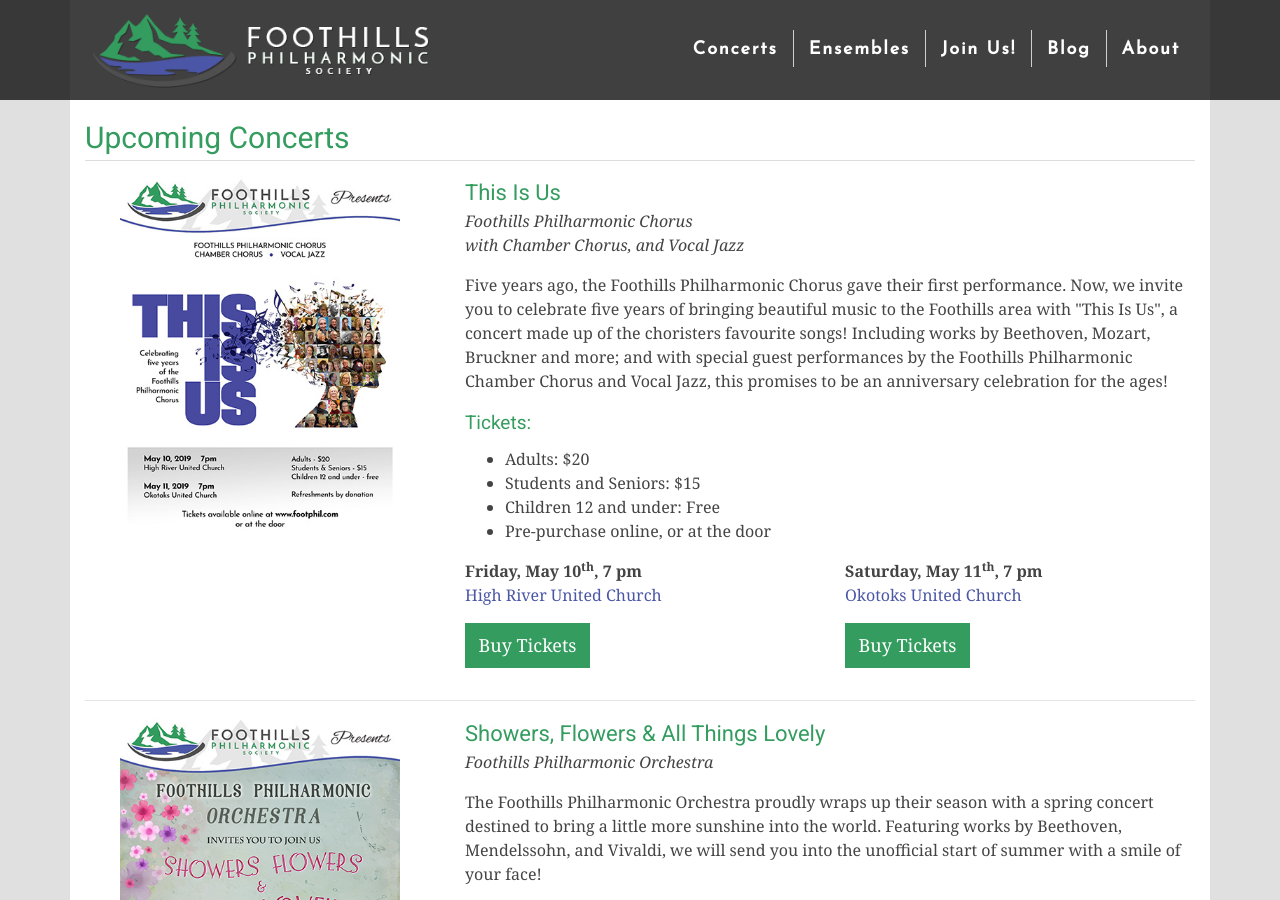
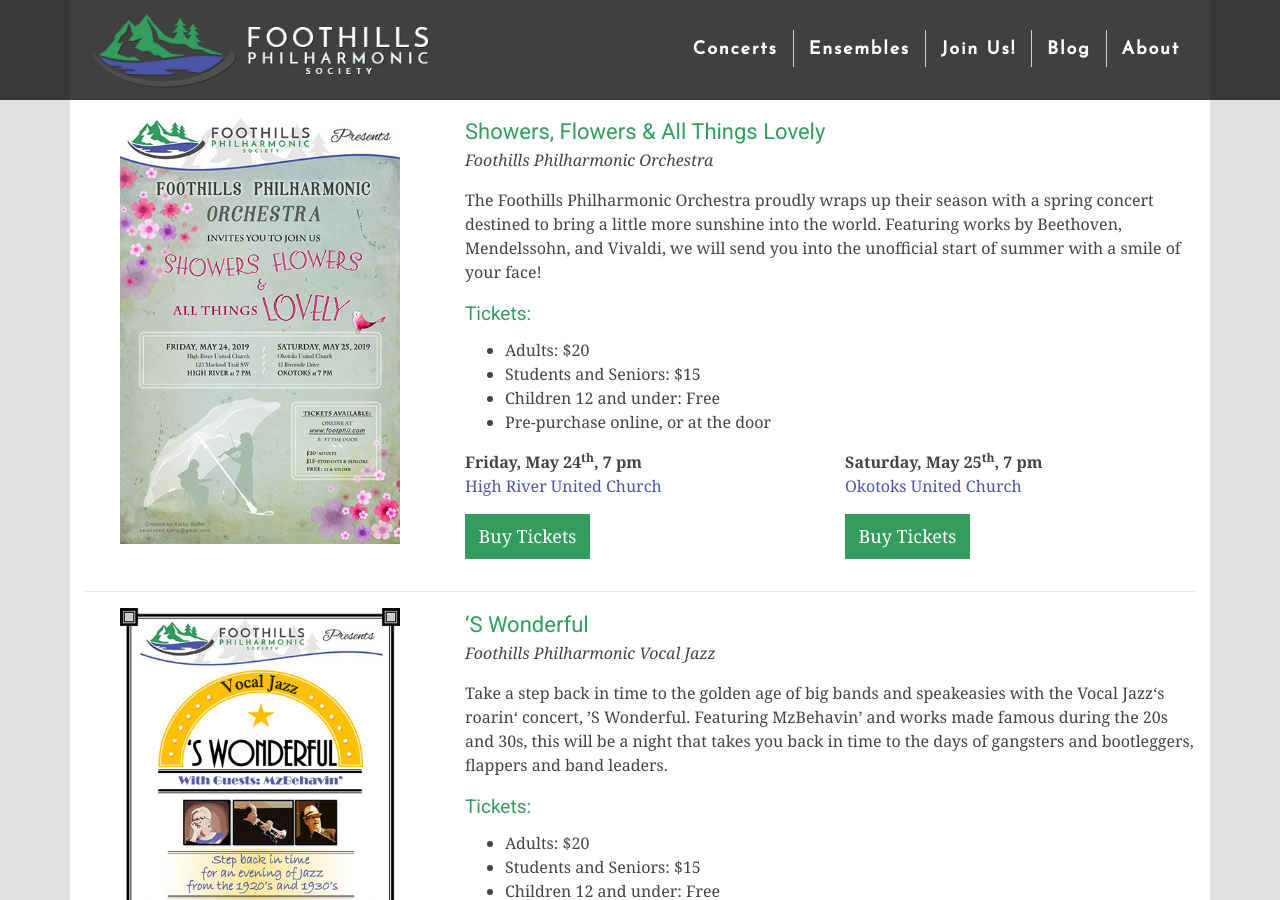
Before and after one commit to percyhanna/fps, a Jekyll site: the page built from concerts/index.html, in a window 1280 px wide and 900 px high. Built offline with Jekyll 4.4.1, drawn with Linux system fonts in a browser that asks for light colours; nearby versions of some CDN libraries; Markdown is read by kramdown in place of the engine named in the settings.

Commit message:
Remove This is Us

```diff
--- a/concerts/index.html
+++ b/concerts/index.html
@@ -2,93 +2,6 @@
 layout: default
 title: Upcoming Concerts
 ---
-
-<h1>Upcoming Concerts</h1>
-
-<div class="row">
-  <div class="col-lg-4 col-md-6 col-12">
-    <p class="content-image">
-      <a
-        href="https://www.brownpapertickets.com/producer/1352936"
-        target="_blank"
-      >
-        <img src="/images/concerts/2019-spring/this-is-us-small.jpg" />
-      </a>
-    </p>
-  </div>
-
-  <div class="col-lg-8 col-md-6 col-12">
-    <h3 class="tight">
-      This Is Us
-    </h3>
-    <p>
-      <em>
-        Foothills Philharmonic Chorus
-        <br />
-        with Chamber Chorus, and Vocal Jazz
-      </em>
-    </p>
-
-    <p>Five years ago, the Foothills Philharmonic Chorus gave their first performance. Now, we invite you to celebrate five years of bringing beautiful music to the Foothills area with "This Is Us", a concert made up of the choristers favourite songs! Including works by Beethoven, Mozart, Bruckner and more; and with special guest performances by the Foothills Philharmonic Chamber Chorus and Vocal Jazz, this promises to be an anniversary celebration for the ages!</p>
-
-    <h5>Tickets:</h5>
-    <ul>
-      <li>Adults: $20</li>
-      <li>Students and Seniors: $15</li>
-      <li>Children 12 and under: Free</li>
-      <li>Pre-purchase online, or at the door</li>
-    </ul>
-
-    <div class="row">
-      <div class="col-lg-6 col-12">
-        <p>
-          <strong>Friday, May 10<sup>th</sup>, 7 pm</strong><br />
-          <a
-            href="https://www.google.ca/maps/place/High+River+United+Church/@50.5812579,-113.8754792,17z/data=!3m1!4b1!4m5!3m4!1s0x53719514556bc617:0x6c2ee3cdac15208!8m2!3d50.5812579!4d-113.8732905"
-            target="_blank"
-          >
-            High River United Church
-          </a>
-        </p>
-
-        <p>
-          <a
-            class="link-button"
-            href="https://www.brownpapertickets.com/event/4210391"
-            target="_blank"
-          >
-            Buy Tickets
-          </a>
-        </p>
-      </div>
-
-      <div class="col-lg-6 col-12">
-        <p>
-          <strong>Saturday, May 11<sup>th</sup>, 7 pm</strong><br />
-          <a
-            href="https://www.google.ca/maps/place/Okotoks+United+Church/@50.724914,-113.979771,15z/data=!4m2!3m1!1s0x0:0x9f916ee0400c6c6f"
-            target="_blank"
-          >
-            Okotoks United Church
-          </a>
-          <br />
-        </p>
-
-        <p>
-          <a
-            class="link-button"
-            href="https://www.brownpapertickets.com/event/4210401"
-            target="_blank"
-          >
-            Buy Tickets
-          </a>
-        </p>
-      </div>
-    </div>
-  </div>
-</div>
-
-<hr />
 
 <div class="row">
   <div class="col-lg-4 col-md-6 col-12">
```
